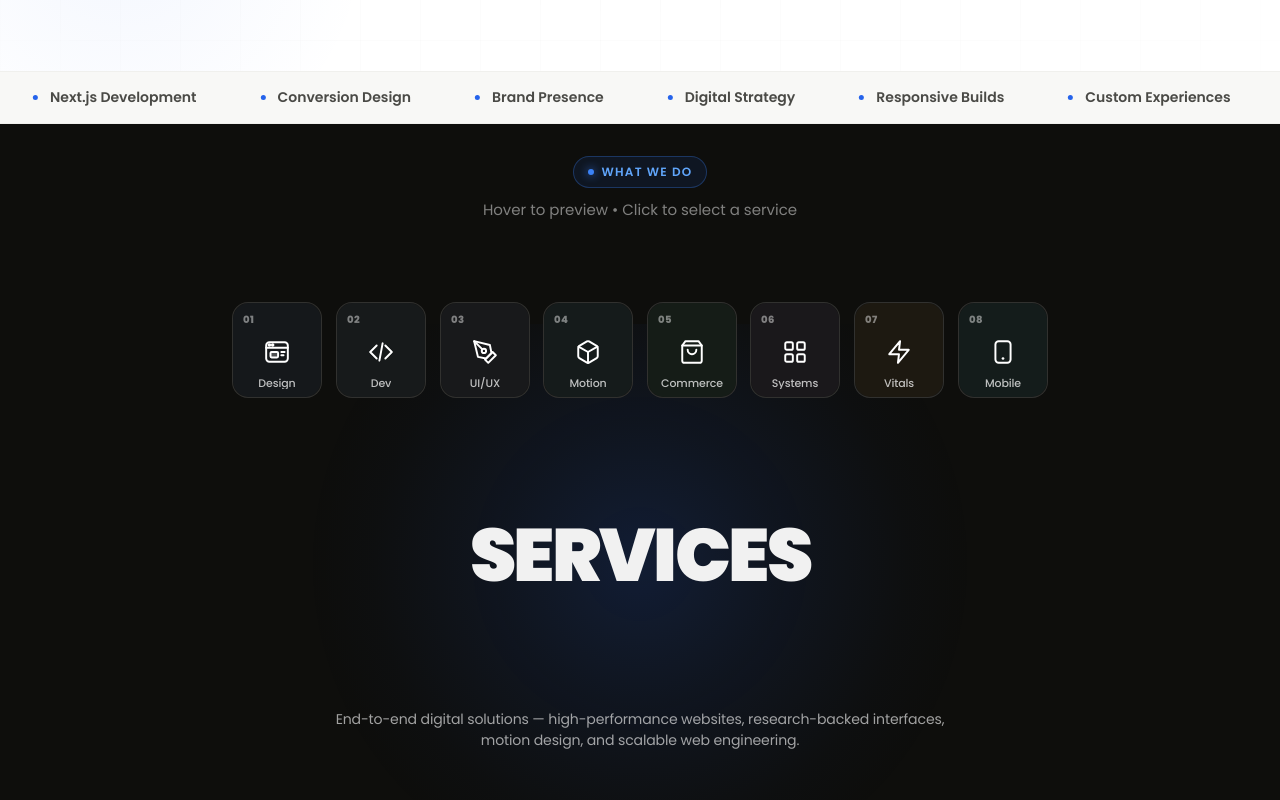
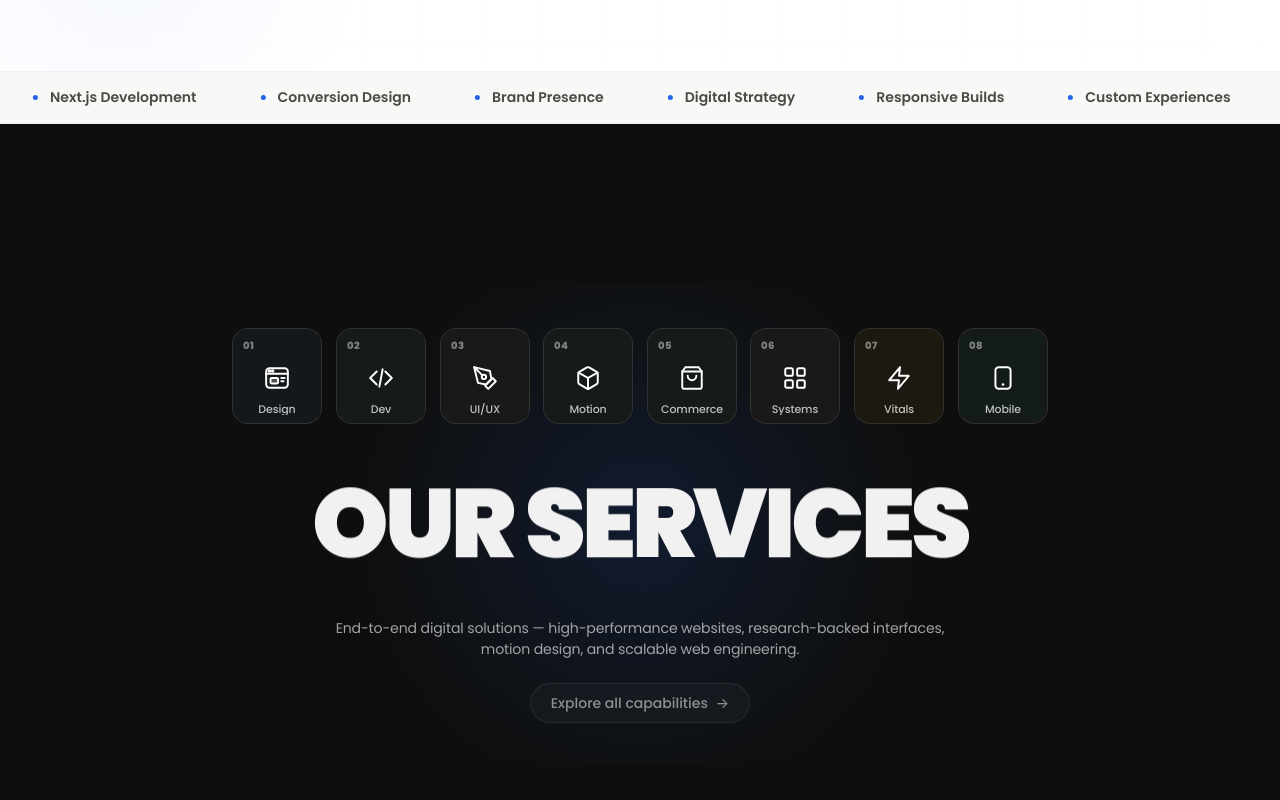
Before and after one commit to bees-arc/nx2, a Next.js app: page / in a window 1280 px wide. Shown: the part 1100-1900 px from the top of the page. Built offline with nearby package versions, Linux system fonts and the light colour scheme.

Commit message:
feat: add HoverMemberServices component with styles and page integration

```diff
--- a/src/app/page.tsx
+++ b/src/app/page.tsx
@@ -131,7 +131,7 @@ export default function Home() {
 
       {/* ─── WHAT NYX DOES: SKIPER6 HOVER MEMBERS INTERACTION ─── */}
       <HoverMemberServices
-        defaultName="SERVICES"
+        defaultName="OUR SERVICES"
         backgroundColor="#0E0E0C"
         hoverTextColor="#3B82F6"
         cursorColor="#2563EB"
--- a/src/components/ui/HoverMemberServices.module.css
+++ b/src/components/ui/HoverMemberServices.module.css
@@ -11,11 +11,12 @@
   display: flex;
   flex-direction: column;
   align-items: center;
-  justify-content: space-between;
+  justify-content: center;
+  gap: 0.75rem;
   overflow: hidden;
   background-color: var(--dark-bg, #0E0E0C);
   color: #F1F1F1;
-  padding: clamp(2rem, 4vh, 3.5rem) 1.5rem clamp(2rem, 3.5vh, 3rem);
+  padding: 1.5rem 1.5rem;
   box-sizing: border-box;
 }
 
@@ -27,56 +28,16 @@
 /* Ambient glow in the center - pure radial gradient without GPU blur cost */
 .bgGlowOrb {
   position: absolute;
-  top: 55%;
+  top: 50%;
   left: 50%;
   transform: translate(-50%, -50%) translateZ(0);
   width: 750px;
   height: 480px;
-  background: radial-gradient(circle at 50% 50%, rgba(37, 99, 235, 0.18) 0%, rgba(37, 99, 235, 0.08) 35%, rgba(37, 99, 235, 0.02) 60%, transparent 75%);
+  background: radial-gradient(circle at 50% 50%, rgba(37, 99, 235, 0.16) 0%, rgba(37, 99, 235, 0.07) 35%, rgba(37, 99, 235, 0.02) 60%, transparent 75%);
   pointer-events: none;
   z-index: 1;
 }
 
-.sectionTop {
-  display: flex;
-  flex-direction: column;
-  align-items: center;
-  gap: 0.65rem;
-  text-align: center;
-  z-index: 10;
-}
-
-.sectionBadge {
-  display: inline-flex;
-  align-items: center;
-  gap: 0.5rem;
-  padding: 0.35rem 0.85rem;
-  border-radius: 9999px;
-  background: rgba(37, 99, 235, 0.1);
-  border: 1px solid rgba(59, 130, 246, 0.3);
-  font-size: 0.75rem;
-  font-weight: 600;
-  letter-spacing: 0.1em;
-  color: #60A5FA;
-  text-transform: uppercase;
-}
-
-.badgePulse {
-  width: 6px;
-  height: 6px;
-  border-radius: 50%;
-  background: #3B82F6;
-  box-shadow: 0 0 10px #3B82F6;
-}
-
-.sectionSubtitle {
-  font-size: 0.9375rem;
-  color: rgba(241, 241, 241, 0.5);
-  margin: 0;
-  font-weight: 400;
-}
-
-/* ─── AVATAR ICON ROW ─── */
 /* ─── AVATAR ICON ROW ─── */
 .avatarsWrapper {
   position: relative;
@@ -87,8 +48,9 @@
   justify-content: center;
   gap: 0.85rem;
   max-width: 95%;
-  min-height: 110px;
-  padding: 0.5rem;
+  min-height: auto;
+  padding: 0.25rem 0.5rem;
+  margin-bottom: 0.25rem;
 }
 
 .avatarCard {
@@ -213,12 +175,12 @@
 .typographyViewport {
   position: relative;
   width: 100%;
-  height: clamp(90px, 13vw, 140px);
+  height: clamp(100px, 14vw, 160px);
   overflow: hidden;
   display: flex;
   align-items: center;
   justify-content: center;
-  margin: 0.5rem 0;
+  margin: 0;
   z-index: 10;
 }
 
@@ -239,11 +201,11 @@
 .mainTitle {
   margin: 0;
   user-select: none;
-  font-size: clamp(2.2rem, 5.8vw, 6.4rem);
+  font-size: clamp(2.8rem, 7.6vw, 8.2rem);
   font-weight: 900;
   text-transform: uppercase;
-  line-height: 1;
-  letter-spacing: -0.035em;
+  line-height: 0.95;
+  letter-spacing: -0.04em;
   white-space: nowrap;
   font-family: var(--font), system-ui, -apple-system, sans-serif;
 }
@@ -264,7 +226,7 @@
 
 /* ─── SERVICE DESCRIPTION (BOTTOM) ─── */
 .descriptionWrapper {
-  min-height: 44px;
+  min-height: 38px;
   max-width: 620px;
   width: 90%;
   display: flex;
@@ -272,7 +234,7 @@
   justify-content: center;
   text-align: center;
   z-index: 10;
-  margin: 0.25rem auto 1.25rem;
+  margin: 0.15rem auto 0.65rem;
 }
 
 .serviceDescText {
@@ -290,7 +252,7 @@
   align-items: center;
   justify-content: center;
   z-index: 10;
-  padding-bottom: 0.5rem;
+  padding-bottom: 0;
 }
 
 .exploreLink {
--- a/src/components/ui/HoverMemberServices.tsx
+++ b/src/components/ui/HoverMemberServices.tsx
@@ -191,7 +191,7 @@ interface HoverMemberServicesProps {
 
 export default function HoverMemberServices({
   services = defaultServices,
-  defaultName = 'SERVICES',
+  defaultName = 'OUR SERVICES',
   backgroundColor = '#0E0E0C',
   hoverTextColor = '#3B82F6', // NYX Blue
   cursorColor = '#2563EB',    // NYX Brand Blue
@@ -274,17 +274,6 @@ export default function HoverMemberServices({
     <section className={styles.skiper6Section} style={{ backgroundColor }}>
       {/* Background ambient lighting */}
       <div className={styles.bgGlowOrb} aria-hidden="true" />
-
-      {/* ─── SECTION TOP BADGE ─── */}
-      <div className={styles.sectionTop}>
-        <div className={styles.sectionBadge}>
-          <span className={styles.badgePulse} />
-          <span>WHAT WE DO</span>
-        </div>
-        <p className={styles.sectionSubtitle}>
-          Hover to preview • Click to select a service
-        </p>
-      </div>
 
       {/* ─── INTERACTIVE AVATAR ROW & MAGNETIC FOLLOWER ─── */}
       <div
@@ -456,7 +445,7 @@ export default function HoverMemberServices({
                   className={`${styles.mainTitle} ${styles.hoverTitle}`}
                   style={{
                     color: item.accentColor,
-                    textShadow: `0 0 50px ${item.accentColor}40`,
+                    textShadow: `0 0 24px ${item.accentColor}25`,
                   }}
                 >
                   {Array.from(item.name).map((char, i) => (
```
